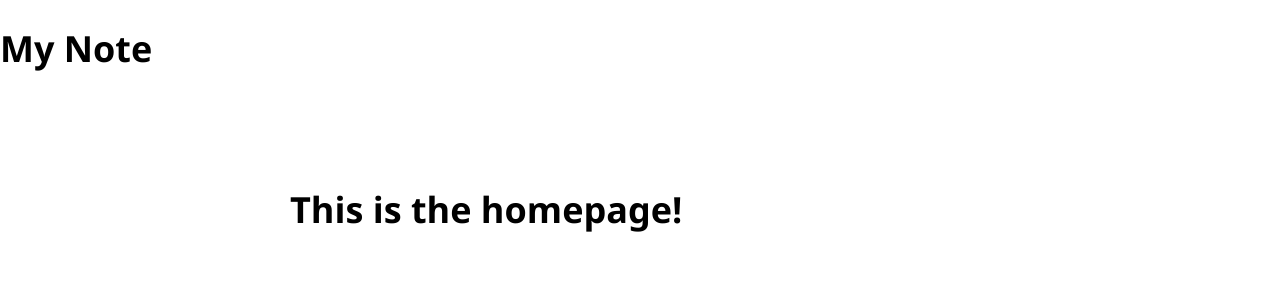
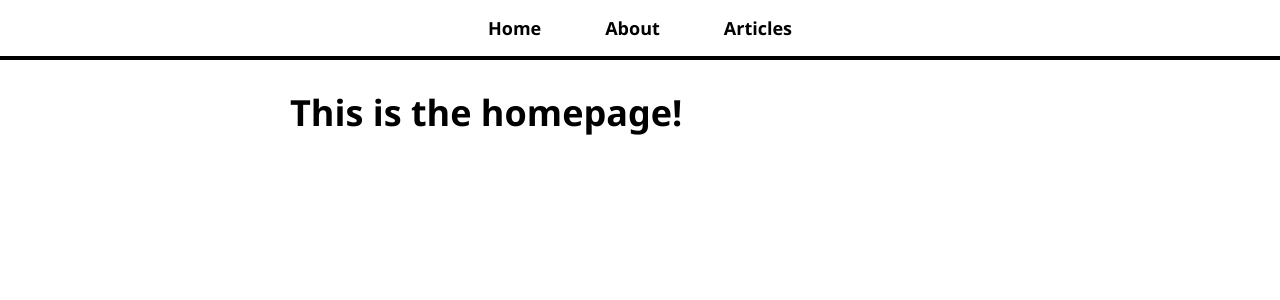
Before and after one commit to hannahannx/my-note, a React (Create React App) app in the folder my-note/: page / in a window 1280 px wide. Shown: the top 300 px of the page. Built offline with nearby package versions, Linux system fonts and the light colour scheme.

Commit message:
added navigation bar to all pages

```diff
--- a/my-note/src/App.js
+++ b/my-note/src/App.js
@@ -1,4 +1,5 @@
 import { BrowserRouter,Routes,Route } from 'react-router-dom';
+import NavBar from './NavBar';
 import AboutPage from './pages/AboutPage';
 import ArticlePage from './pages/ArticlePage';
 import ArticlesListPage from './pages/ArticlesListPage';
@@ -9,7 +10,7 @@
   return (
     <BrowserRouter>
     <div className="App">
-      <h1>My Note </h1>
+      <NavBar/>
       <div id="page-body">
         <Routes>
           <Route path="/" element={<HomePage/>} />
--- /dev/null
+++ b/my-note/src/NavBar.js
@@ -0,0 +1,21 @@
+import { Link } from "react-router-dom";
+const NavBar = () => {
+
+    return (
+        <nav>
+            <ul>
+                <li>
+                    <Link to ="/">Home</Link>
+                </li>
+                <li>
+                    <Link to ="/about">About</Link>
+                </li>
+                <li>
+                    <Link to ="/articles">Articles</Link>
+                </li>
+            </ul>
+        </nav>
+    )
+}
+
+export default NavBar;
```
